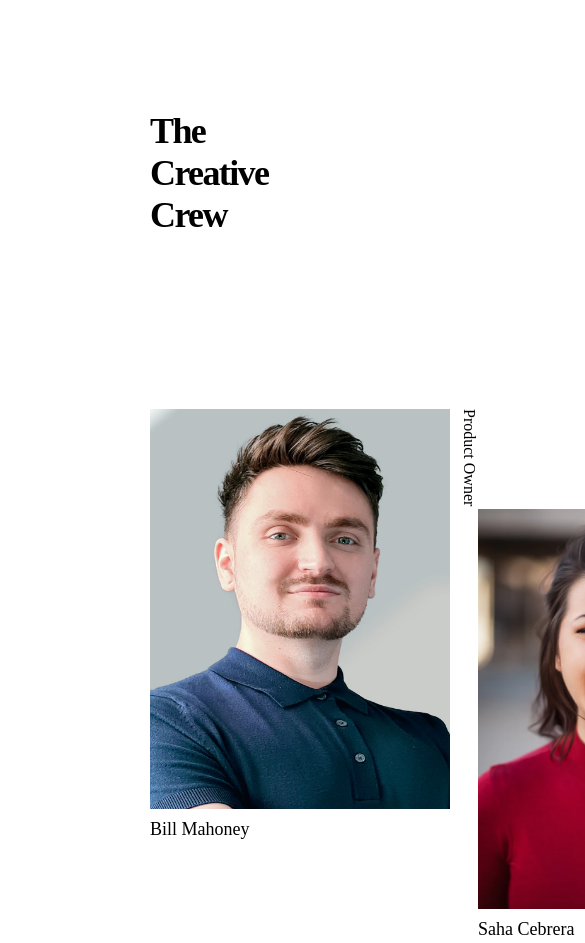
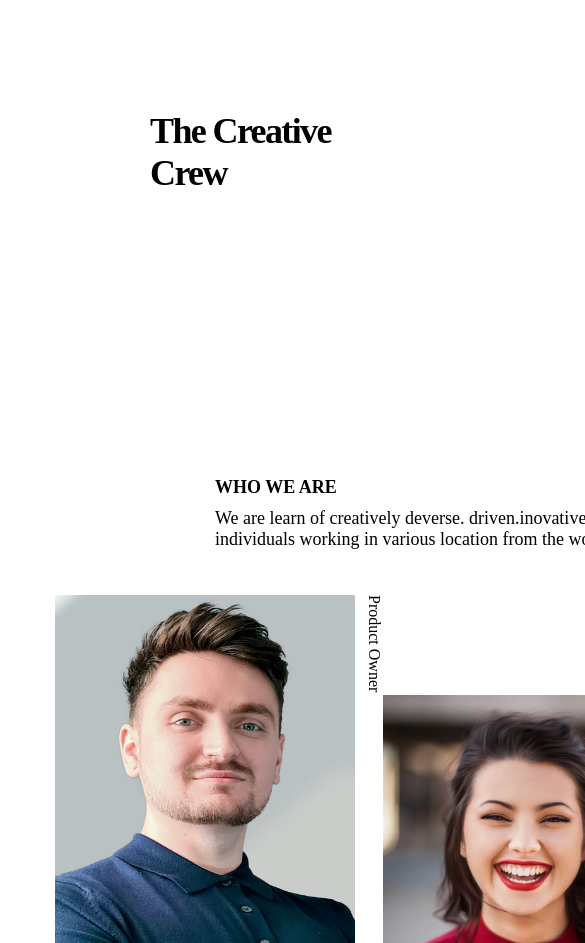
Before and after one commit to Chumki111/team-page-challenge, a plain HTML site: page index.html in a window 390 px wide. Shown: the top 943 px of the page, 585 px wide, since content can reach past the window. Drawn offline with Linux system fonts and the light colour scheme.

Commit message:
added my seventh commit

```diff
--- a/style.css
+++ b/style.css
@@ -69,3 +69,19 @@
 .item-2,.item-5{
     margin-top: 100px;
 }
+
+@media screen and (max-width: 576px) {
+        .container{
+            display: grid;
+            /* flex-direction: column; */
+            grid-template-columns: repeat(2,2fr);
+           margin-left: 55px;
+
+
+        }
+        .header{
+            display: grid;
+            flex-direction: column;
+            margin-right: auto;
+        }
+}
```
